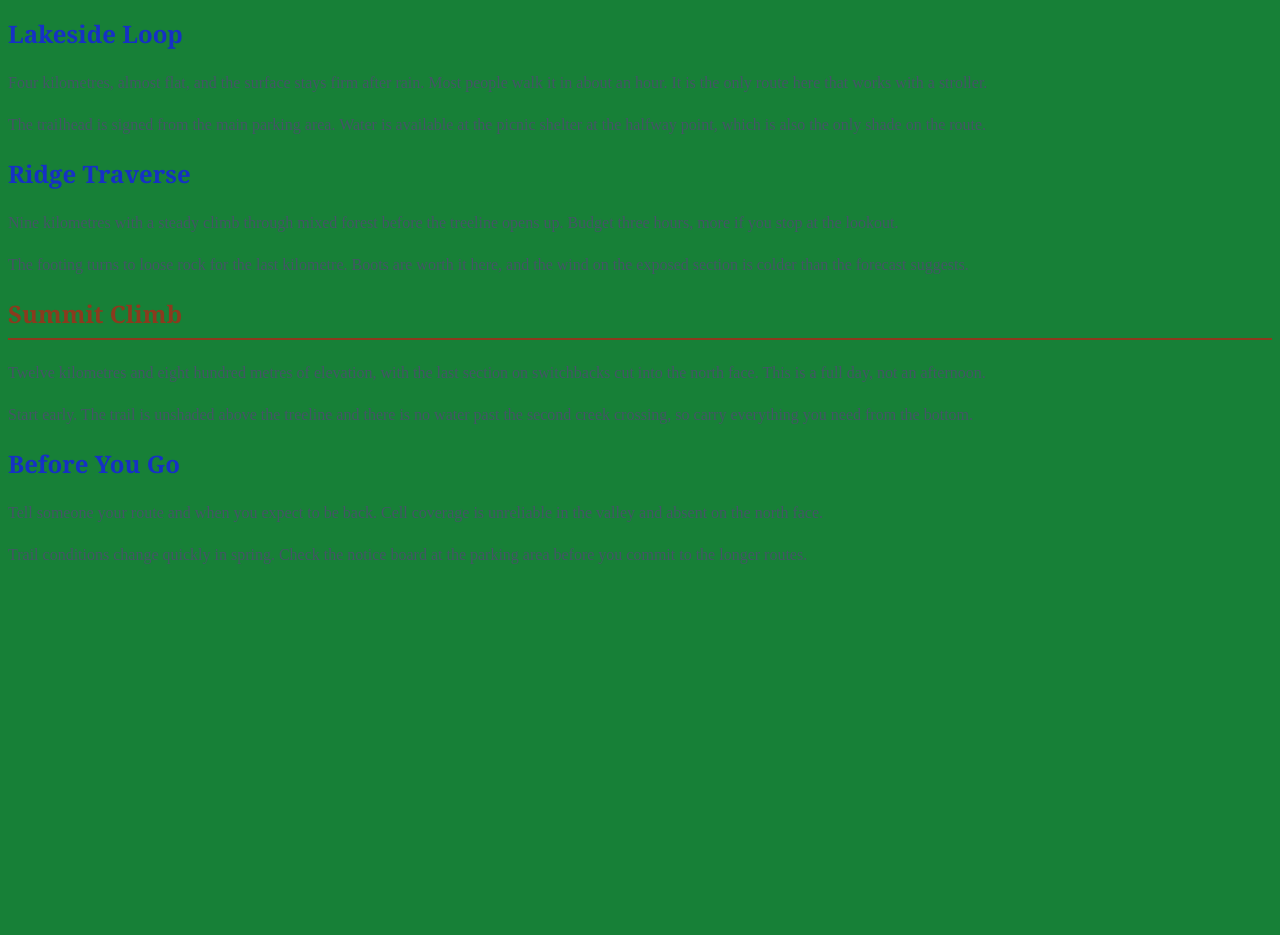
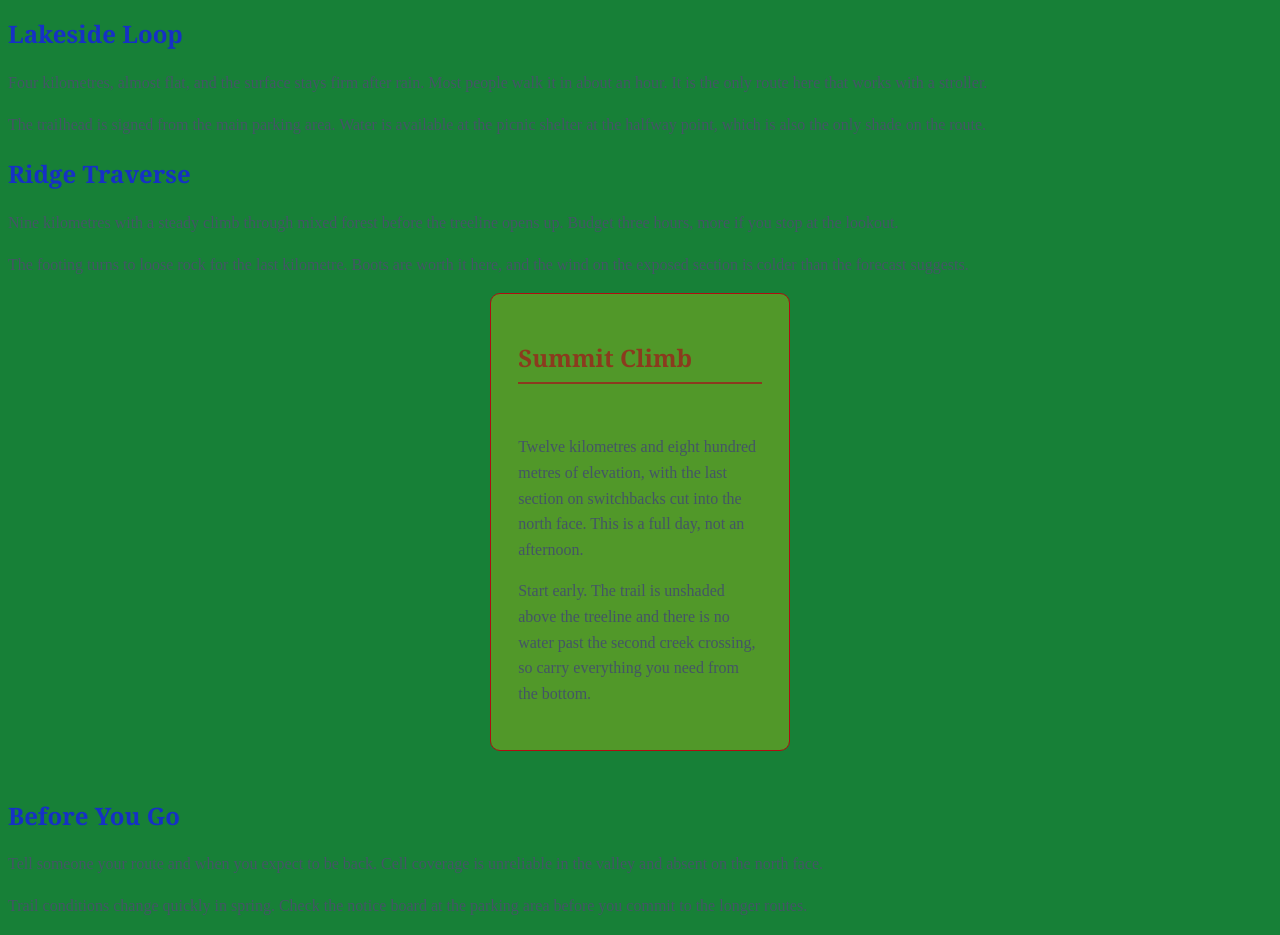
Before and after one commit to Areg0010/MTN-1541-Assignment-, a plain HTML site: page index.html in a window 1280 px wide. Shown: the part 118-1053 px from the top of the page. Before the commit the page ends 800 px from the top, so only its background shows below. Drawn offline with Linux system fonts and the light colour scheme.

Commit message:
Made corrections to style.css & Index, completed Box Model Card changes

```diff
--- a/css/styles.css
+++ b/css/styles.css
@@ -48,7 +48,7 @@ h2 {
 }
 
 /* Card Component Styles */
-.card-selection {
+.card-section {
   width:300px;
   margin-left: auto;
   margin-right: auto;
--- a/index.html
+++ b/index.html
@@ -29,13 +29,19 @@
   <p>The footing turns to loose rock for the last kilometre. Boots are worth it here, and the wind
     on the exposed section is colder than the forecast suggests.</p>
 
+    <section class="card-section">
   <h2 id="summit">Summit Climb</h2>
 
+  <p class="card-paragraph-first"></p>
   <p>Twelve kilometres and eight hundred metres of elevation, with the last section on switchbacks
     cut into the north face. This is a full day, not an afternoon.</p>
+  </p>
 
+  <p class="card-paragraph- second">
   <p>Start early. The trail is unshaded above the treeline and there is no water past the second
     creek crossing, so carry everything you need from the bottom.</p>
+   </p>
+  </section>
 
   <h2>Before You Go</h2>
 
```
